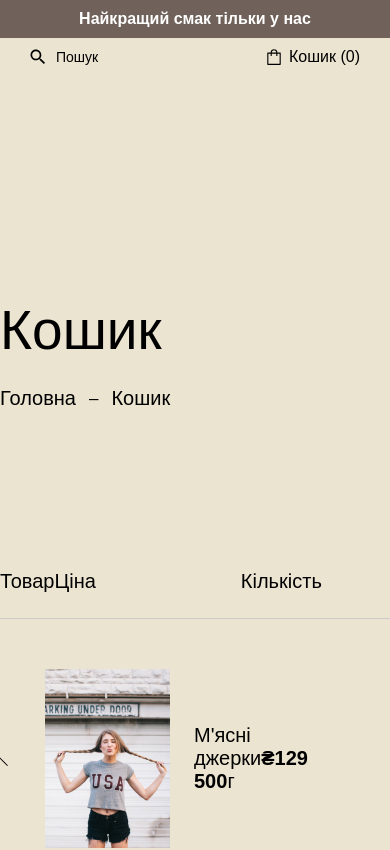
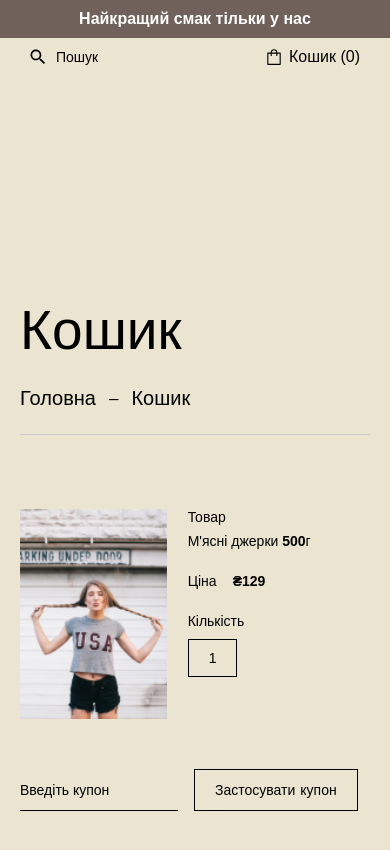
Before and after one commit to Bohdansnopok/food-shop, a React (Create React App) app: page /cart in a window 390 px wide. Shown: the top 850 px of the page. Built offline with nearby package versions, Linux system fonts and the light colour scheme; a web font is replaced by a local one.

Commit message:
Cart adaptive

```diff
--- a/src/components/CartPageComponents/CartContent.tsx
+++ b/src/components/CartPageComponents/CartContent.tsx
@@ -5,9 +5,11 @@ import brooke from '../../images/brooke-cagle.png'
 import useSearch from "../../hooks/useSearch";
 
 function CartContent() {
-    const { searchTerm,
+    const {
+        searchTerm,
         handleSearchChange,
-        handleSearchSubmit } = useSearch((term) => {
+        handleSearchSubmit
+    } = useSearch((term) => {
 
     });
 
@@ -38,15 +40,20 @@ function CartContent() {
 
                 </button>
 
-                <img src={brooke} alt=""/>
+                <img src={brooke} alt="" height="210px" className={styles.productPhoto}/>
 
+                <div className={styles.adaptiveWrapper}>
                     <div className={styles.productName}>
+                        <div className={styles.item}>Товар</div>
                         М'ясні джерки <span>500</span>г
                     </div>
 
                     <div className={styles.price}>
+                        <div className={styles.item}>Ціна</div>
                         ₴129
                     </div>
+
+                    <div className={styles.item}>Кількість</div>
 
                     <div className={styles.quantity}>
                         1
@@ -54,6 +61,7 @@ function CartContent() {
 
                     <div className={styles.summaryPrice}>
                         ₴129
+                    </div>
                 </div>
             </div>
 
@@ -68,7 +76,7 @@ function CartContent() {
                 />
 
                 <a href="#" className={`${styles.btn} btn`}>
-                    Застосувати купон
+                    Застосувати  <span>купон</span> {/*спан для адаптива*/}
                 </a>
 
                 <a href="#" className={`${styles.btn} btn`}>
@@ -85,7 +93,9 @@ function CartContent() {
                     <div className={styles.sum}>
                         Всього: <span>₴129</span>
                     </div>
-                    <button className="btn">Оформити замовлення</button>
+                    <button className="btn">
+                        Оформити <span>замовлення</span> {/*спан для адаптива*/}
+                    </button>
                 </div>
             </div>
         </section>
--- a/src/components/CartPageComponents/style.module.css
+++ b/src/components/CartPageComponents/style.module.css
@@ -31,6 +31,12 @@
     align-items: center;
     padding: 50px 0;
     font-size: 20px;
+}
+
+.adaptiveWrapper {
+    display: flex;
+    align-items: center;
+    width: 100%;
 }
 
 .topContent {
@@ -91,6 +97,10 @@
     margin-left: 24px;
 }
 
+.productName .item {
+    display: none;
+}
+
 .productName span {
     font-weight: bold;
 }
@@ -121,6 +131,10 @@
     background-color: transparent;
 }
 
+.coupon .btn span {
+    margin-left: 5px;
+}
+
 .couponInput {
     display: block;
     background-color: transparent;
@@ -144,9 +158,8 @@
 }
 
 .summary {
-    display: flex;
-    flex-direction: column;
-    align-items: flex-end;
+    margin-left: auto;
+    width: max-content;
 }
 
 .priceSum {
@@ -177,3 +190,186 @@
 .summary button {
     font-size: 17px;
 }
+
+.summary button span {
+    margin-left: 5px;
+}
+
+.adaptiveWrapper .item {
+    display: none;
+}
+
+/*media*/
+
+@media (max-width: 1400px) {
+    .cart {
+        padding-left: 20px;
+        padding-right: 20px;
+    }
+}
+
+@media (max-width: 1024px) {
+    .summaryPrice,
+    .item:last-child {
+        display: none;
+    }
+
+    .price {
+        margin-left: auto;
+    }
+
+    .item:nth-child(3) {
+        margin-left: 92px;
+        margin-right: 0;
+    }
+
+    .quantity {
+        margin-left: 120px;
+        margin-right: 0;
+    }
+}
+
+@media (max-width: 1024px) {
+    .summaryPrice,
+    .item:last-child {
+        display: none;
+    }
+
+    .price {
+        margin-left: auto;
+    }
+
+    .item:nth-child(3) {
+        margin-left: 92px;
+        margin-right: 0;
+    }
+
+    .quantity {
+        margin-left: 120px;
+        margin-right: 0;
+    }
+}
+
+@media (max-width: 630px) {
+    .productInCart {
+        align-items: flex-start;
+        font-size: 14px;
+    }
+
+    .dagger {
+        display: none;
+    }
+
+    .topContent {
+        display: none;
+    }
+
+    .adaptiveWrapper {
+        flex-direction: column;
+        align-items: flex-start;
+    }
+
+    .productName .item {
+        display: block;
+        margin-bottom: 8px;
+    }
+
+    .item {
+        font-size: 14px;
+    }
+
+    .quantity,
+    .productName,
+    .price,
+    .item:nth-child(3),
+    .item {
+        margin-left: 0;
+    }
+
+    .productPhoto {
+        margin-right: 21px;
+    }
+
+    .price {
+        display: flex;
+        align-items: center;
+        margin: 24px 0;
+    }
+
+    .price .item {
+        display: block;
+        font-weight: normal;
+        margin-right: 16px;
+    }
+
+    .item:nth-child(3) {
+        margin-left: 0;
+        display: block;
+        margin-bottom: 10px;
+    }
+
+    .pageNavigation {
+        margin: 25px 0 24px 0;
+        border-bottom: 1px solid #CCCCCC;
+        padding-bottom: 24px;
+    }
+
+    .coupon {
+        font-size: 14px;
+    }
+
+    .btn:last-child {
+        display: none;
+    }
+
+    .summary {
+        margin-left: 0;
+    }
+
+    .priceSum,
+    .summary button span {
+        display: none;
+    }
+}
+
+@media (max-width: 500px) {
+    .couponInput {
+        font-size: 14px;
+        max-width: 158px;
+    }
+
+    .coupon .btn {
+        padding: 12px 20px;
+    }
+
+    .sum {
+        padding: 12px 8px;
+        font-size: 16px;
+    }
+
+    .summary button {
+        padding: 15px 40px;
+        font-size: 14px;
+    }
+}
+
+@media (max-width: 375px) {
+    .productInCart {
+        align-items: flex-start;
+        font-size: 12px;
+    }
+
+    .couponInput {
+        font-size: 14px;
+        max-width: 100px;
+    }
+
+    .sum span {
+        margin-left: 23px;
+    }
+
+    .summary button {
+        padding: 15px 30px;
+        font-size: 14px;
+    }
+}
```
Lines whose indentation alone changed are shown as unchanged.
